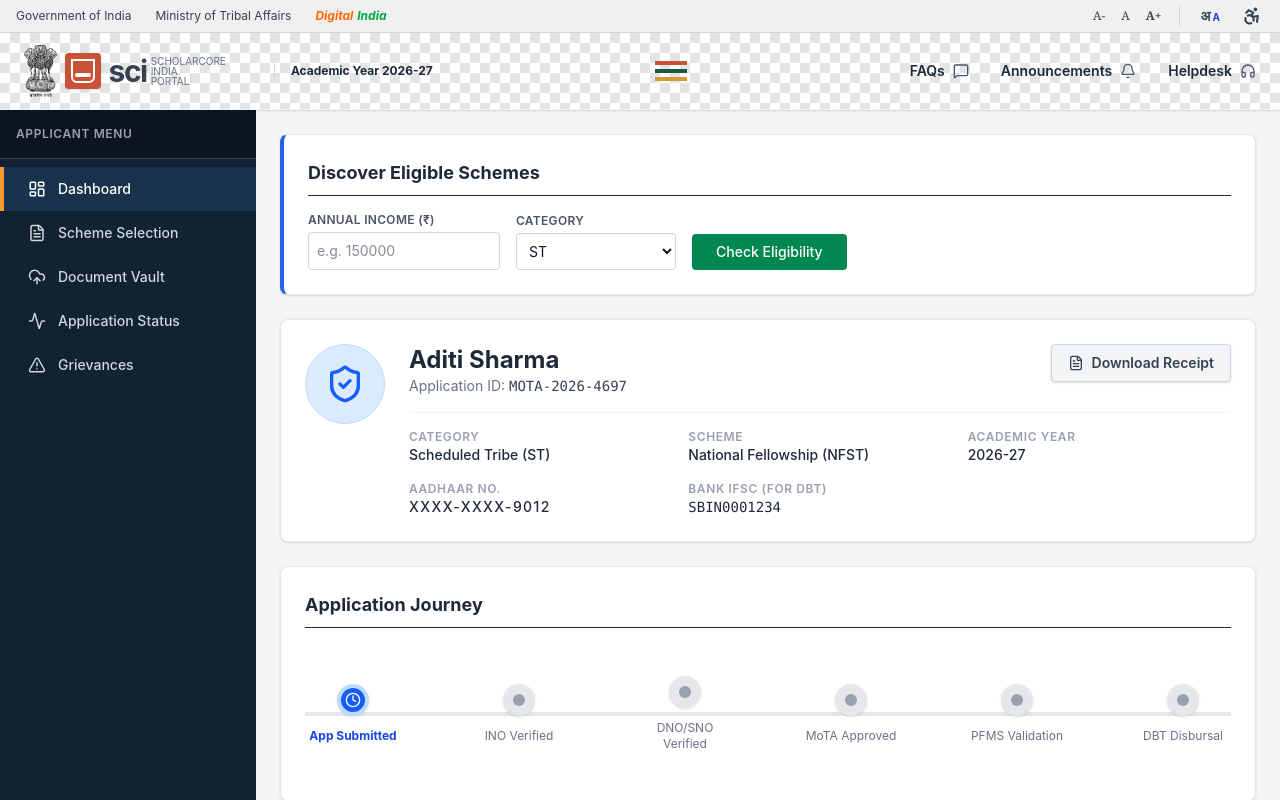
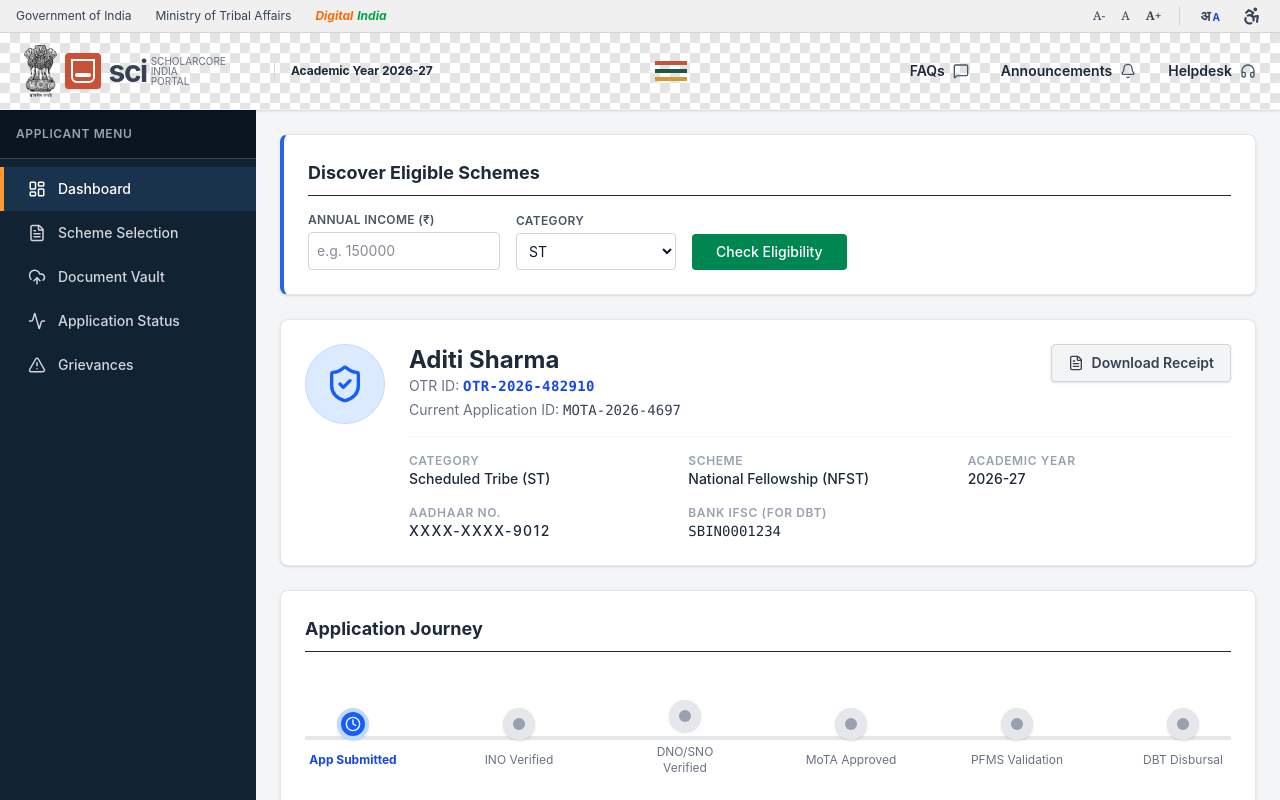
Before and after one commit to harsh-asd/ScholarCore-INDIA, a React (Vite) app in the folder frontend/: page /applicant in a window 1280 px wide. Shown: the top 800 px of the page. Built offline with nearby package versions, Linux system fonts and the light colour scheme.

Commit message:
feat: Integrated Unique OTR ID generation, explicit Registration Logout buttons, and CAPTCHA validation

```diff
--- a/frontend/src/pages/ApplicantDashboard.jsx
+++ b/frontend/src/pages/ApplicantDashboard.jsx
@@ -142,7 +142,8 @@ const ApplicantDashboard = () => {
           <div className="flex justify-between items-start">
             <div>
               <h2 className="text-2xl font-bold text-gray-800">{localStorage.getItem('_sch_name') ? atob(localStorage.getItem('_sch_name')) : 'Aditi Sharma'}</h2>
-              <p className="text-sm text-gray-500 mb-4">Application ID: <span className="font-mono text-gray-700 font-medium">MOTA-{new Date().getFullYear()}-{Math.floor(1000 + Math.random() * 9000)}</span></p>
+              <p className="text-sm text-gray-500 mb-1">OTR ID: <span className="font-mono text-blue-700 font-bold tracking-wide">{localStorage.getItem('_sch_otr') ? atob(localStorage.getItem('_sch_otr')) : `OTR-${new Date().getFullYear()}-482910`}</span></p>
+                <p className="text-sm text-gray-500 mb-4">Current Application ID: <span className="font-mono text-gray-700 font-medium">MOTA-{new Date().getFullYear()}-{Math.floor(1000 + Math.random() * 9000)}</span></p>
             </div>
             <button onClick={() => alert('Generating PDF Receipt with Govt Watermark...')} className="hidden sm:flex items-center space-x-2 bg-gray-100 hover:bg-gray-200 border border-gray-300 text-gray-700 px-4 py-2 rounded shadow-sm text-sm font-semibold transition">
               <FileText size={16} />
--- a/frontend/src/pages/Login.jsx
+++ b/frontend/src/pages/Login.jsx
@@ -11,6 +11,8 @@ const Login = () => {
   const [role, setRole] = useState(urlRole || 'STUDENT');
   const [email, setEmail] = useState('');
   const [password, setPassword] = useState('');
+  const [captcha, setCaptcha] = useState('');
+  const [generatedCaptcha] = useState(Math.random().toString(36).substring(2, 8).toUpperCase());
   const [error, setError] = useState('');
 
   // If a role was passed in the URL, we lock the UI to that role
@@ -25,6 +27,11 @@ const Login = () => {
   const handleLogin = async (e) => {
     e.preventDefault();
     setError('');
+
+    if (captcha.toUpperCase() !== generatedCaptcha) {
+      setError('Invalid Captcha! Please enter the exact characters shown in the image.');
+      return;
+    }
 
     if (role === 'ADMIN') {
       if (email.includes('ministry')) {
@@ -155,7 +162,7 @@ const Login = () => {
              <div>
                <div className="flex justify-between items-center mb-1.5">
                  <label className="block text-sm font-semibold text-gray-700">Password</label>
-                 <a href="#" className="text-xs text-blue-600 hover:underline font-medium">Forgot Password?</a>
+                 <a href="#" onClick={(e) => { e.preventDefault(); alert("A password recovery link has been sent to your registered Email/Mobile via Aadhaar e-KYC."); }} className="text-xs text-blue-600 hover:underline font-medium">Recover OTR / Password</a>
                </div>
                <input
                  required
--- a/frontend/src/pages/Registration.jsx
+++ b/frontend/src/pages/Registration.jsx
@@ -66,8 +66,15 @@ const Registration = () => {
         return;
       }
 
+      // GENERATE UNIQUE OTR ID
+      const otrId = `OTR-${new Date().getFullYear()}-${Math.floor(100000 + Math.random() * 900000)}`;
       localStorage.setItem('_sch_name', btoa(name));
       localStorage.setItem('_sch_email', btoa(email));
+      localStorage.setItem('_sch_otr', btoa(otrId));
+
+      // SHOW SUCCESS MESSAGE WITH OTR
+      alert(`Registration Successful!\n\nYour Unique OTR ID is: ${otrId}\n\nPlease keep this ID safe for all future scholarship applications.`);
+
       navigate('/login?role=STUDENT');
     } catch {
       alert('Could not connect to the server.');
```
